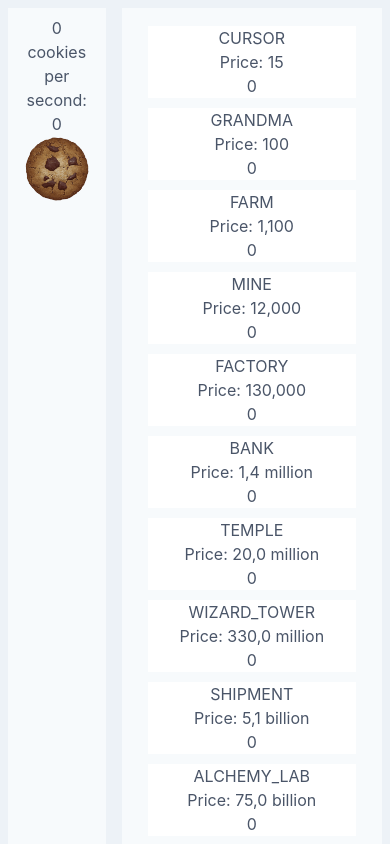
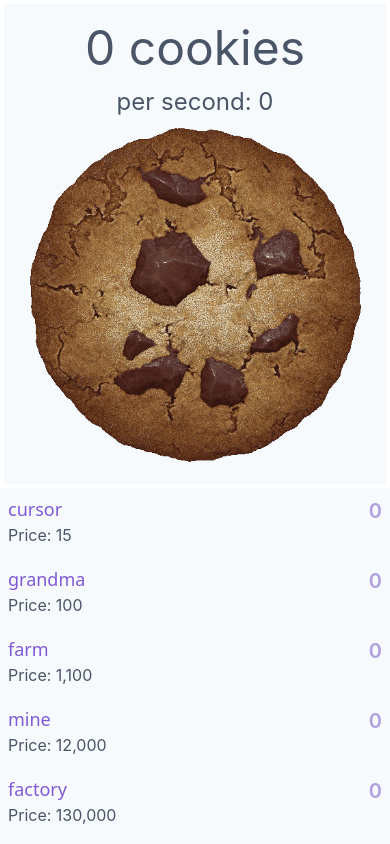
Before and after one commit to JesseStolwijk/cookie-clicker-redux-saga, a React (Create React App) app: page / in a window 390 px wide. Shown: the top 844 px of the page. Built offline with nearby package versions, Linux system fonts and the light colour scheme.

Commit message:
Create responsive grid

```diff
--- a/src/pages/Index.tsx
+++ b/src/pages/Index.tsx
@@ -2,7 +2,7 @@ import React from "react";
 import { useDispatch, useSelector } from "react-redux";
 import { useNumberOfCookies, State } from "../state";
 import cookie from "../assets/perfectCookie.png";
-import { Building, BuildingType } from "../state/buildings";
+import { BuildingType } from "../state/buildings";
 import { abbreviateNumber } from "../abbreviate-number";
 
 function Index() {
@@ -14,15 +14,15 @@ function Index() {
   );
 
   return (
-    <div className="flex bg-gray-200">
-      <div className="flex-1 text-gray-700 text-center bg-gray-100 px-4 py-2 m-2">
-        <h1>{numberOfCookies} cookies</h1>
-        <div>per second: {cookiesPerSecond}</div>
+    <div className="grid grid-flow-row sm:grid-flow-row md:grid-flow-row lg:grid-flow-col xl:grid-flow-col">
+      <div className="flex-1 text-gray-700 text-center bg-gray-100 px-4 py-2 m-1">
+        <h1 className="text-5xl">{numberOfCookies} cookies</h1>
+        <p className="text-2xl">per second: {cookiesPerSecond}</p>
         <button onClick={() => dispatch({ type: "INCREMENT" })}>
           <img src={cookie}></img>
         </button>
       </div>
-      <div className="flex-1 text-gray-700 text-center bg-gray-100 px-4 py-2 m-2">
+      <div className="flex-1 text-gray-700 text-center bg-gray-100">
         <CookieStore />
       </div>
     </div>
@@ -31,7 +31,7 @@ function Index() {
 
 const CookieStore = () => {
   return (
-    <div>
+    <div className="grid grid-cols-1 sm:grid-cols-1 md:grid-cols-1 lg:grid-cols-2 xl:grid-cols-2">
       {Object.values(BuildingType).map((buildingType) => (
         <BuyableBuilding key={buildingType} type={buildingType} />
       ))}
@@ -50,24 +50,37 @@ const BuyableBuilding: React.FunctionComponent<BuyableBuildingProps> = ({
   const building = useSelector((state: State) => state.buildings[type]);
 
   const dispatch = useDispatch();
+  const hasEnoughCookies = numberOfCookies >= building.price;
+
   const buyBuilding = () =>
-    dispatch({
-      type: "BUY_BUILDING",
-      payload: { type: building.type, price: building.price },
-    });
-  const hasEnoughCookies = numberOfCookies >= building.price;
+    hasEnoughCookies
+      ? dispatch({
+          type: "BUY_BUILDING",
+          payload: { type: building.type, price: building.price },
+        })
+      : {};
 
   return (
     <div
-      style={{
-        backgroundColor: hasEnoughCookies ? "gray" : "white",
-        margin: "10px",
-      }}
+      onClick={buyBuilding}
+      className="grid grid-rows-2 grid-flow-col align-middle hover:bg-indigo-500 p-2"
+      style={{ cursor: "pointer" }}
     >
-      <div>{type}</div>
-      <div>Price: {abbreviateNumber(building.price)}</div>
-      {hasEnoughCookies && <button onClick={buyBuilding}>Buy</button>}
-      <div>{building.numberOfBuildingsOwned}</div>
+      <div className="row-span-1 col-span-1">
+        <p className="font-sans text-lg text-purple-600 text-left">
+          {type.toLowerCase().replace("_", " ")}
+        </p>
+      </div>
+      <div className="row-span-1 col-span-1">
+        <div className="text-left">
+          Price: {abbreviateNumber(building.price)}
+        </div>
+      </div>
+      <div className="row-span-3">
+        <p className="text-xl align-middle text-right font-semibold text-purple-700 text-opacity-50">
+          {building.numberOfBuildingsOwned}
+        </p>
+      </div>
     </div>
   );
 };
```
